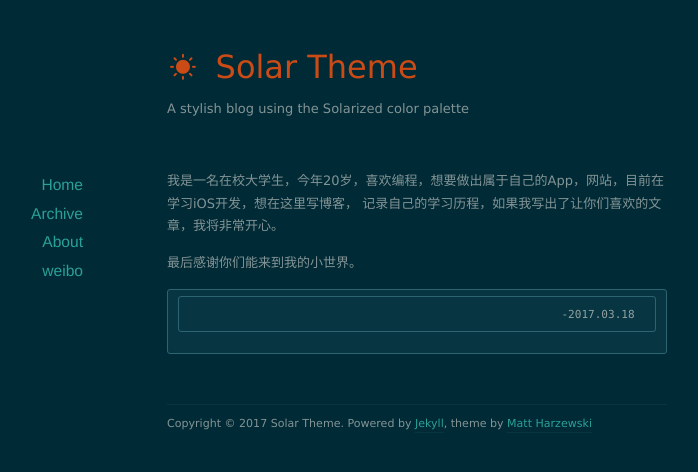
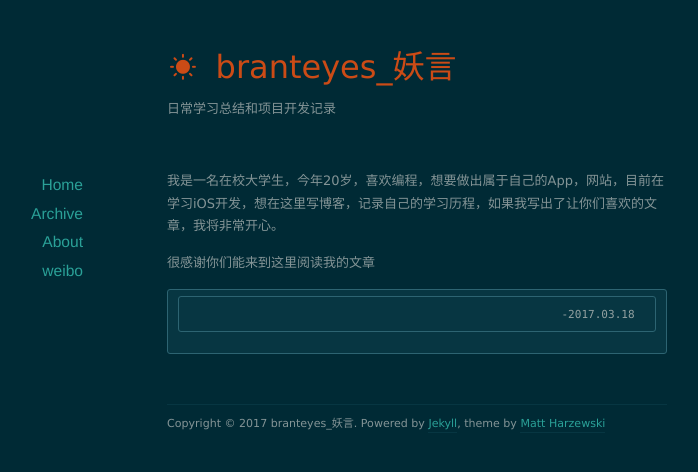
Before and after one commit to branteyes/branteyes.github.io, a Jekyll site: the page built from about/index.markdown, in a window 1280 px wide. Shown: the top 472 px of the page, without its empty margins (223-921 px from the left). Built offline with Jekyll 4.4.1, drawn with Linux system fonts in a browser that asks for light colours; nearby versions of some CDN libraries.

```diff
--- a/_config.yml
+++ b/_config.yml
@@ -1,6 +1,6 @@
-name: Solar Theme
-url: http://example.org
-description: A stylish blog using the Solarized color palette
+name: branteyes_妖言
+url: branteyes.github.io
+description: 日常学习总结和项目开发记录
 
 permalink: /:year/:month/:day/:title/
 paginate: 10
--- a/_posts/2017-03-18-Record development process of 'Sharing'.markdown
+++ b/_posts/2017-03-18-Record development process of 'Sharing'.markdown
@@ -6,5 +6,5 @@
 ---
 First Project “Sharing”
 
-  这篇是我要写的第一篇博客，用来记录我做的第一个iOS项目的开发过程
-  因为是个人项目，所以利用Baas平台Lean Cloud做后台服务，方便快速开发出一个项目
+这篇是我要写的第一篇博客，用来记录我做的第一个iOS项目的开发过程，选择的语言是Swift3。0
+因为是个人项目，所以利用Baas平台Lean Cloud做后台服务，方便快速开发出一个项目
--- a/about/index.markdown
+++ b/about/index.markdown
@@ -3,9 +3,8 @@
 title: About Author
 ---
 
-  我是一名在校大学生，今年20岁，喜欢编程，想要做出属于自己的App，网站，目前在学习iOS开发，想在这里写博客，
-记录自己的学习历程，如果我写出了让你们喜欢的文章，我将非常开心。
+我是一名在校大学生，今年20岁，喜欢编程，想要做出属于自己的App，网站，目前在学习iOS开发，想在这里写博客，记录自己的学习历程，如果我写出了让你们喜欢的文章，我将非常开心。
 
-  最后感谢你们能来到我的小世界。
+很感谢你们能来到这里阅读我的文章
 
                                                             -2017.03.18
```
Also changed, not shown: 2 other files.
